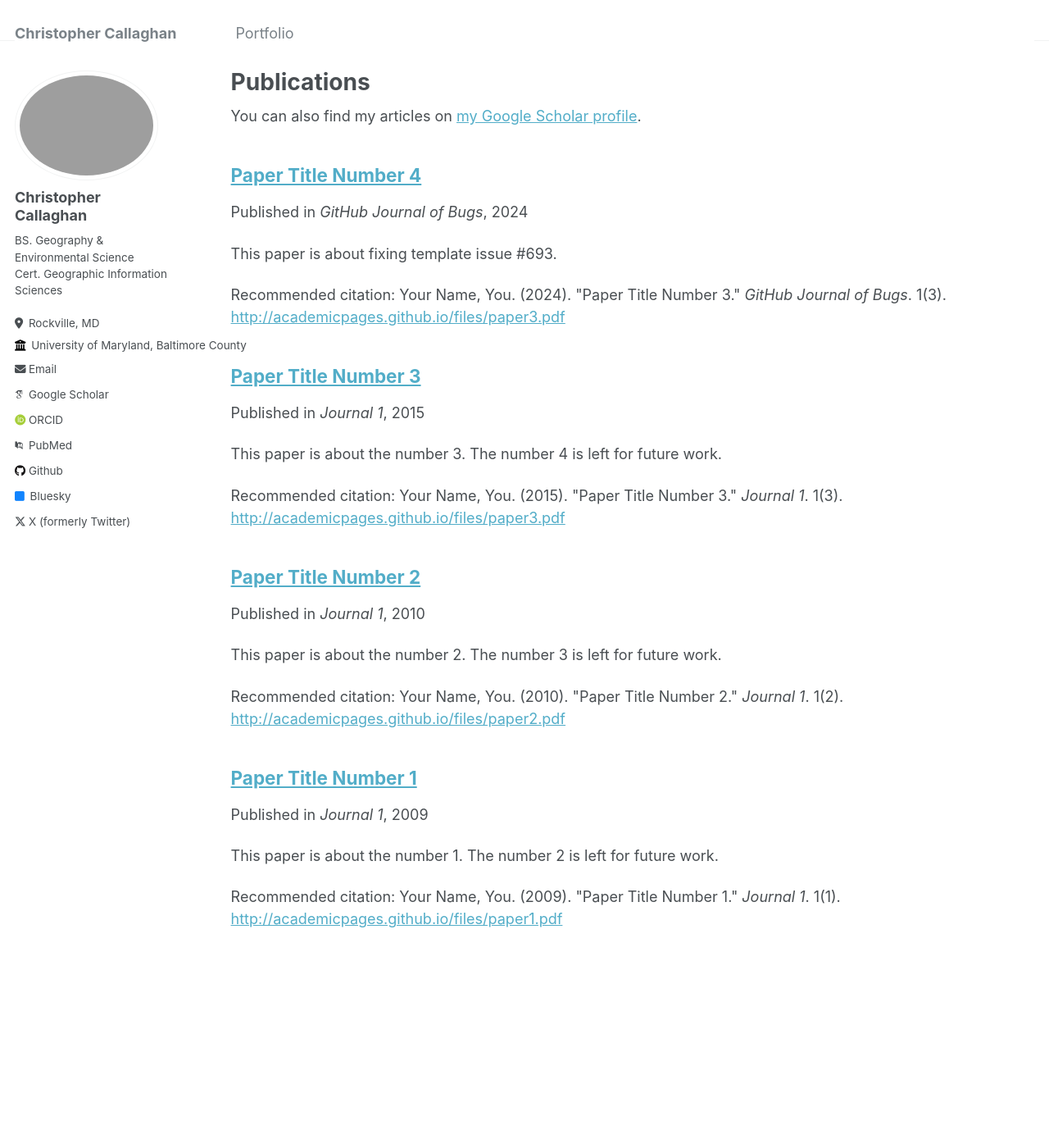
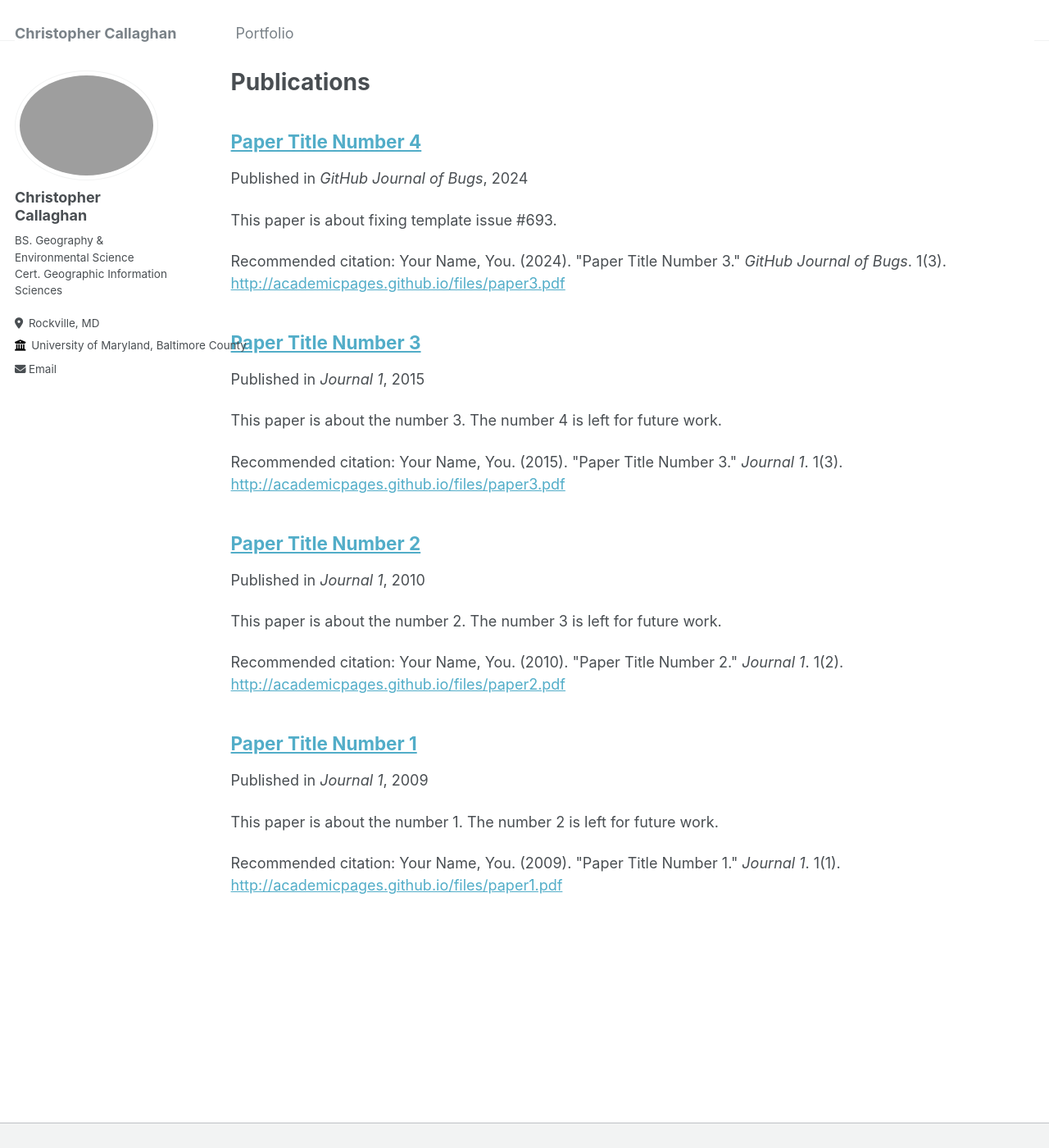
Before and after one commit to CallaghanC03/CallaghanC03.github.io, a Jekyll site: the page built from _pages/publications.md, in a window 1280 px wide and 1400 px high. Shown: the whole window at 82% size. Built offline with Jekyll 4.4.1, drawn with Linux system fonts in a browser that asks for light colours; some web fonts are replaced.

Commit message:
Update _config.yml

```diff
--- a/_config.yml
+++ b/_config.yml
@@ -31,23 +31,17 @@
   email            : "callaghanchris03@gmail.com"
 
   # Academic websites
-  arxiv            : # URL - Update with the correct link to your profile
-  googlescholar    : "https://scholar.google.com/citations?user=PS_CX0AAAAAJ"
   impactstory      : # URL
-  orcid            : "http://orcid.org/yourorcidurl"
-  pubmed           : "https://www.ncbi.nlm.nih.gov/pubmed/?term=john+snow"
   researchgate     : # URL
 
   # Repositories and software development
   bitbucket        : # Username - Update with your username on the site
   codepen          : # Username
   dribbble         : # Username
-  github           : "academicpages"
   kaggle           : # Username
   stackoverflow    : # User number or user number and name (i.e., use "1" or "1/jeff-atwood")
 
   # Social media
-  bluesky          : "bsky.app" # Replace this with you Bluesky username
   facebook         : # Username
   flickr           : # Username
   foursquare       : # Username
@@ -64,7 +58,6 @@
   steam            : # Username
   telegram         : # URL
   tumblr           : # Username
-  twitter          : "UniofOxford"  # Replace this with your X / Twitter handle
   vine             : # Username
   weibo            : # Username
   wikipedia        : # Username
```
